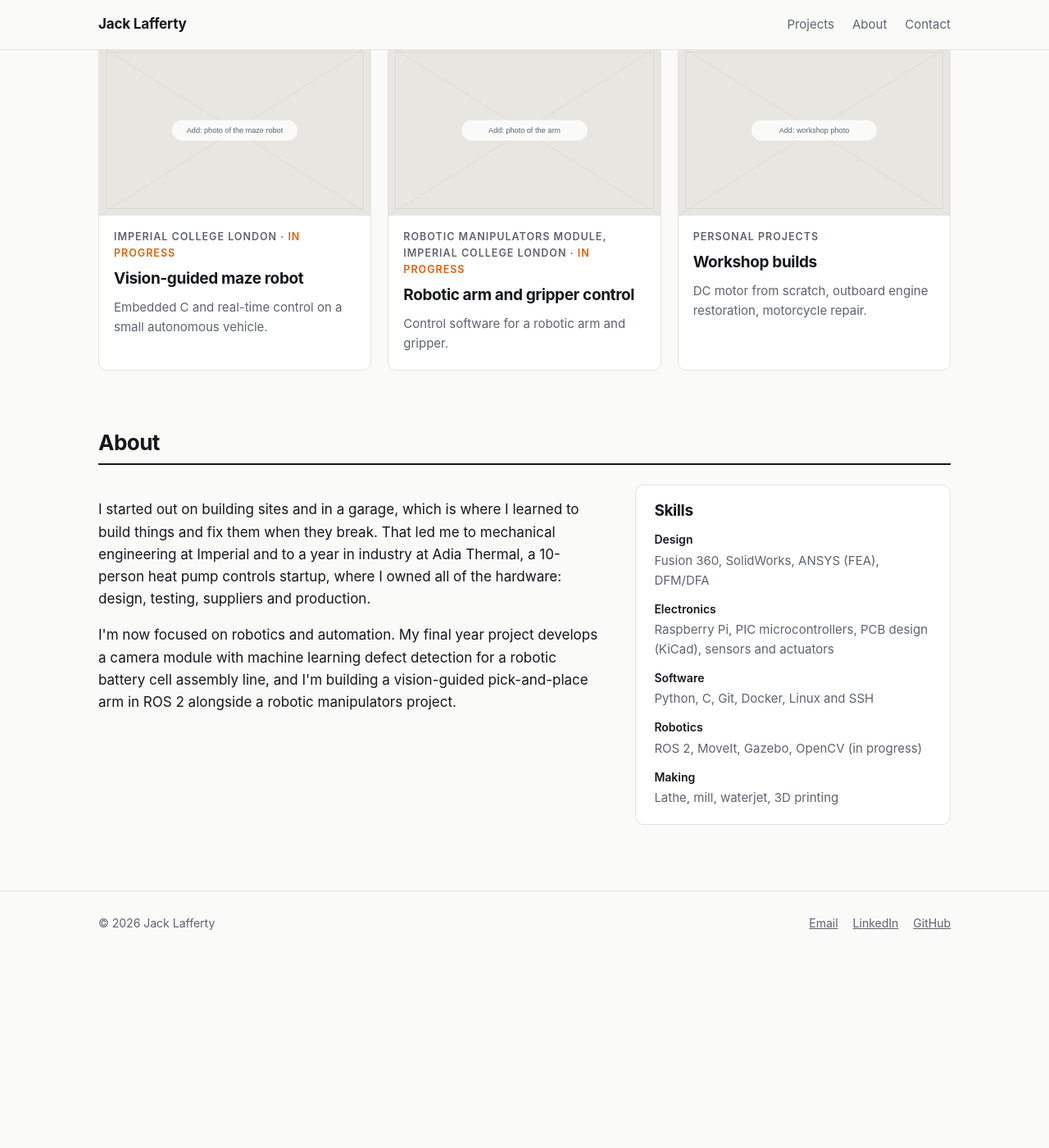
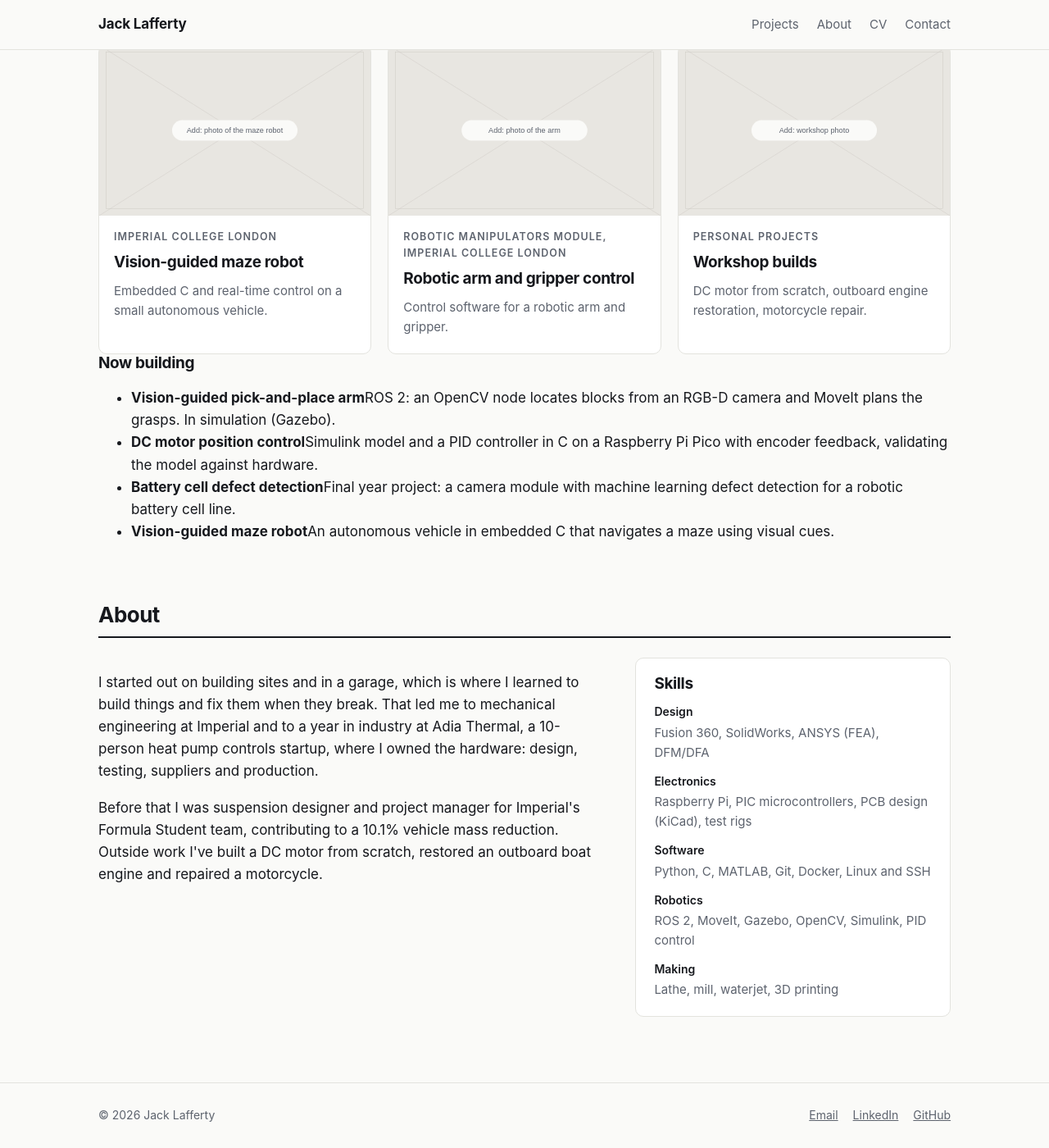
Before and after one commit to jack-laff/jack-laff.github.io, a Jekyll site: the page built from index.html, in a window 1280 px wide and 1400 px high, scrolled down 1603 px. Shown: the whole window at 82% size. Built offline with Jekyll 4.4.1, drawn with Linux system fonts in a browser that asks for light colours; before the commit the page ends 2769 px from its top, so only the background shows below that; some of the changed text lies outside the part shown.

```diff
--- a/_config.yml
+++ b/_config.yml
@@ -1,23 +1,20 @@
 # ---------------------------------------------------------------
-# Site settings: edit these, then push to GitHub.
+# Site settings
 # ---------------------------------------------------------------
 title: Jack Lafferty
 tagline: Mechatronics engineer building hardware from CAD to the production line
 description: Portfolio of Jack Lafferty, mechatronics engineer and final year MEng Mechanical Engineering student at Imperial College London.
 
-# Links shown in the header and footer. Leave a value blank ("") to hide it.
 email: jack2003.lafferty@gmail.com
 linkedin: https://www.linkedin.com/in/jack-lafferty
-github: ""            # e.g. https://github.com/your-username
-cv_file: ""           # e.g. /files/Jack_Lafferty_CV.pdf (upload the PDF to the files folder first)
+github: https://github.com/jack-laff
+cv_file: /files/Jack_Lafferty_CV.pdf
 
-# If the repository is called <your-username>.github.io, leave baseurl blank.
-# If it has any other name (e.g. "portfolio"), set baseurl: "/portfolio"
-url: ""
+url: "https://jack-laff.github.io"
 baseurl: ""
 
 # ---------------------------------------------------------------
-# You shouldn't need to change anything below this line.
+# No need to change anything below this line.
 # ---------------------------------------------------------------
 markdown: kramdown
 permalink: pretty
@@ -36,4 +33,4 @@ defaults:
 
 exclude:
   - README.md
-  - PROJECT_TEMPLATE.md
+  - UPLOAD_CHECKLIST.md
--- a/index.html
+++ b/index.html
@@ -7,12 +7,12 @@ title: Jack Lafferty
   <h1>{{ site.tagline }}</h1>
   <p class="lead">
     Final year MEng Mechanical Engineering student at Imperial College London. I spent 14 months as the sole
-    hardware engineer at a climate technology startup, where I took its core product from loss-making to
-    profitable and built the quality control system used on every unit. I'm looking for a graduate role in robotics.
+    hardware engineer at a climate tech startup, where I redesigned its core product for volume manufacture and
+    built the quality control system used on every unit. I'm looking for a graduate role in robotics.
   </p>
   <p class="cta">
     <a class="button" href="#projects">View projects</a>
-    {% if site.cv_file != "" %}<a class="button ghost" href="{{ site.cv_file | relative_url }}">Download CV</a>{% endif %}
+    <a class="button ghost" href="{{ site.cv_file | relative_url }}">Download CV</a>
     <a class="button ghost" href="mailto:{{ site.email }}">Get in touch</a>
   </p>
 
@@ -29,16 +29,25 @@ title: Jack Lafferty
   <div class="grid">
     {% assign projects = site.projects | sort: "order" %}
     {% for p in projects %}
+    {% assign cover = site.static_files | where: "path", p.cover | first %}
     <a class="card" href="{{ p.url | relative_url }}">
-      <div class="card-img"><img src="{{ p.cover | relative_url }}" alt="{{ p.cover_alt | default: p.title }}" loading="lazy"></div>
+      {% if cover %}<div class="card-img"><img src="{{ p.cover | relative_url }}" alt="{{ p.cover_alt | default: p.title }}" loading="lazy"></div>{% endif %}
       <div class="card-body">
-        <p class="eyebrow">{{ p.context }}{% if p.status %} &middot; <span class="pill">{{ p.status }}</span>{% endif %}</p>
+        <p class="eyebrow">{{ p.context }}</p>
         <h3>{{ p.title }}</h3>
         <p>{{ p.result }}</p>
       </div>
     </a>
     {% endfor %}
   </div>
+
+  <h3 class="subhead">Now building</h3>
+  <ul class="now">
+    <li><strong>Vision-guided pick-and-place arm</strong><span>ROS 2: an OpenCV node locates blocks from an RGB-D camera and MoveIt plans the grasps. In simulation (Gazebo).</span></li>
+    <li><strong>DC motor position control</strong><span>Simulink model and a PID controller in C on a Raspberry Pi Pico with encoder feedback, validating the model against hardware.</span></li>
+    <li><strong>Battery cell defect detection</strong><span>Final year project: a camera module with machine learning defect detection for a robotic battery cell line.</span></li>
+    <li><strong>Vision-guided maze robot</strong><span>An autonomous vehicle in embedded C that navigates a maze using visual cues.</span></li>
+  </ul>
 </section>
 
 <section id="about" class="wrap about">
@@ -48,22 +57,21 @@ title: Jack Lafferty
       <p>
         I started out on building sites and in a garage, which is where I learned to build things and fix them
         when they break. That led me to mechanical engineering at Imperial and to a year in industry at Adia Thermal,
-        a 10-person heat pump controls startup, where I owned all of the hardware: design, testing, suppliers and
-        production.
+        a 10-person heat pump controls startup, where I owned the hardware: design, testing, suppliers and production.
       </p>
       <p>
-        I'm now focused on robotics and automation. My final year project develops a camera module with machine learning
-        defect detection for a robotic battery cell assembly line, and I'm building a vision-guided pick-and-place arm
-        in ROS 2 alongside a robotic manipulators project.
+        Before that I was suspension designer and project manager for Imperial's Formula Student team, contributing
+        to a 10.1% vehicle mass reduction. Outside work I've built a DC motor from scratch, restored an outboard
+        boat engine and repaired a motorcycle.
       </p>
     </div>
     <div class="skills">
       <h3>Skills</h3>
       <dl>
         <dt>Design</dt><dd>Fusion 360, SolidWorks, ANSYS (FEA), DFM/DFA</dd>
-        <dt>Electronics</dt><dd>Raspberry Pi, PIC microcontrollers, PCB design (KiCad), sensors and actuators</dd>
-        <dt>Software</dt><dd>Python, C, Git, Docker, Linux and SSH</dd>
-        <dt>Robotics</dt><dd>ROS 2, MoveIt, Gazebo, OpenCV (in progress)</dd>
+        <dt>Electronics</dt><dd>Raspberry Pi, PIC microcontrollers, PCB design (KiCad), test rigs</dd>
+        <dt>Software</dt><dd>Python, C, MATLAB, Git, Docker, Linux and SSH</dd>
+        <dt>Robotics</dt><dd>ROS 2, MoveIt, Gazebo, OpenCV, Simulink, PID control</dd>
         <dt>Making</dt><dd>Lathe, mill, waterjet, 3D printing</dd>
       </dl>
     </div>
```
Also changed, not shown: README.md.
